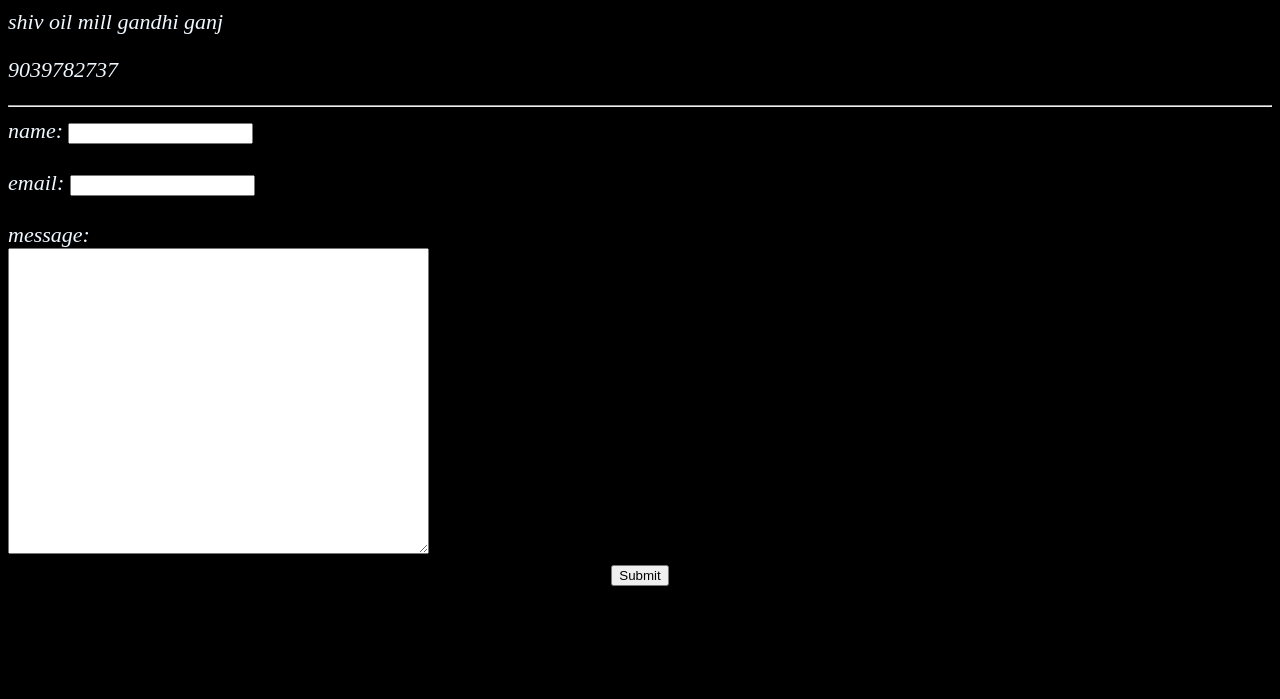
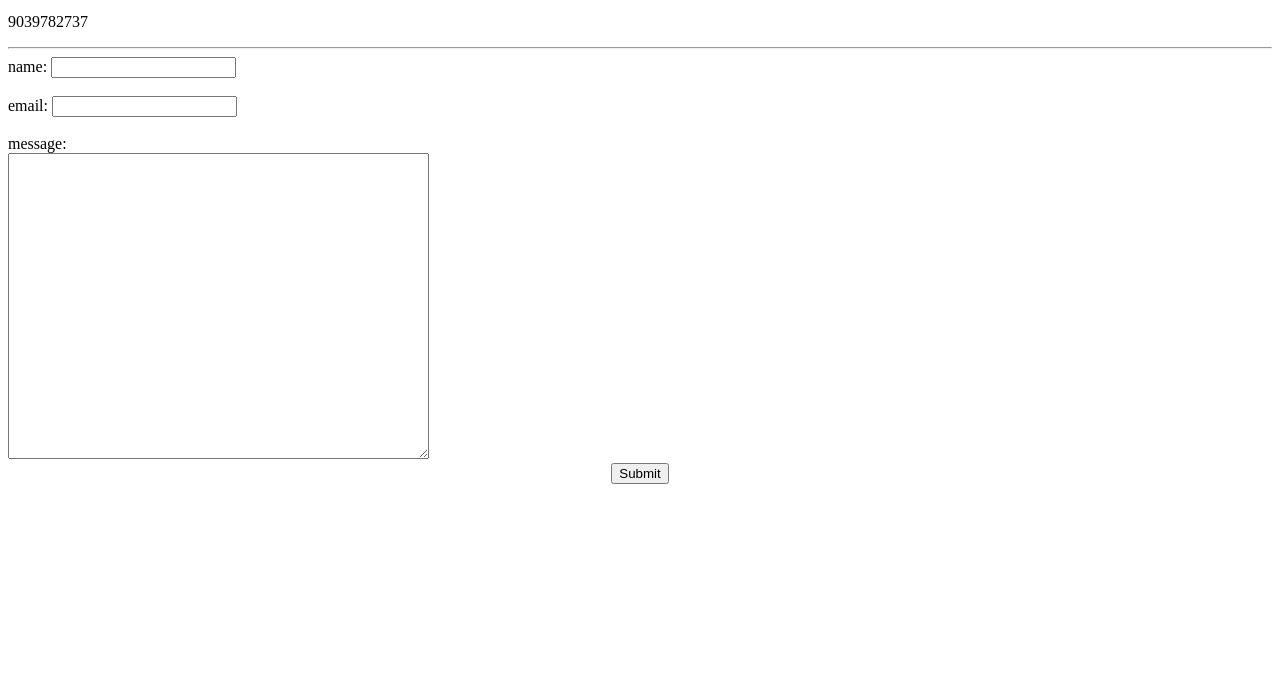
Before and after one commit to utkarsh09030/1st-code, a plain HTML site: page contact.html in a window 1280 px wide. Shown: the part 101-800 px from the top of the page. Drawn offline with Linux system fonts and the light colour scheme.

Commit message:
Update contact.html

```diff
--- a/contact.html
+++ b/contact.html
@@ -2,7 +2,6 @@
 <html lang="en">
 <head>
     <meta charset="UTF-8">
-    <link rel="stylesheet" href="utkarsh.css">
     <link rel="icon" href="Unknown.png">
     <title>Document</title>
 </head>
```
